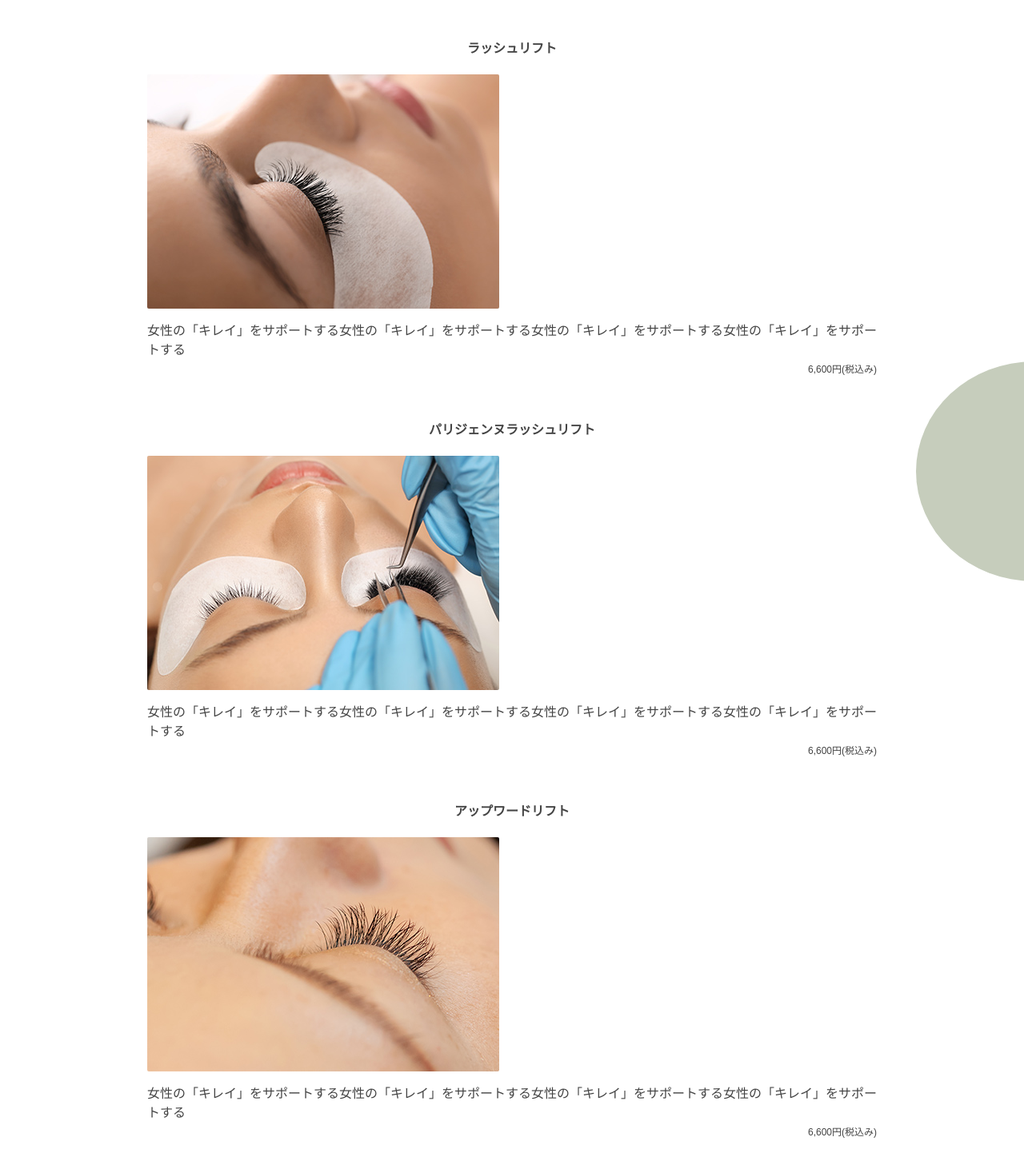
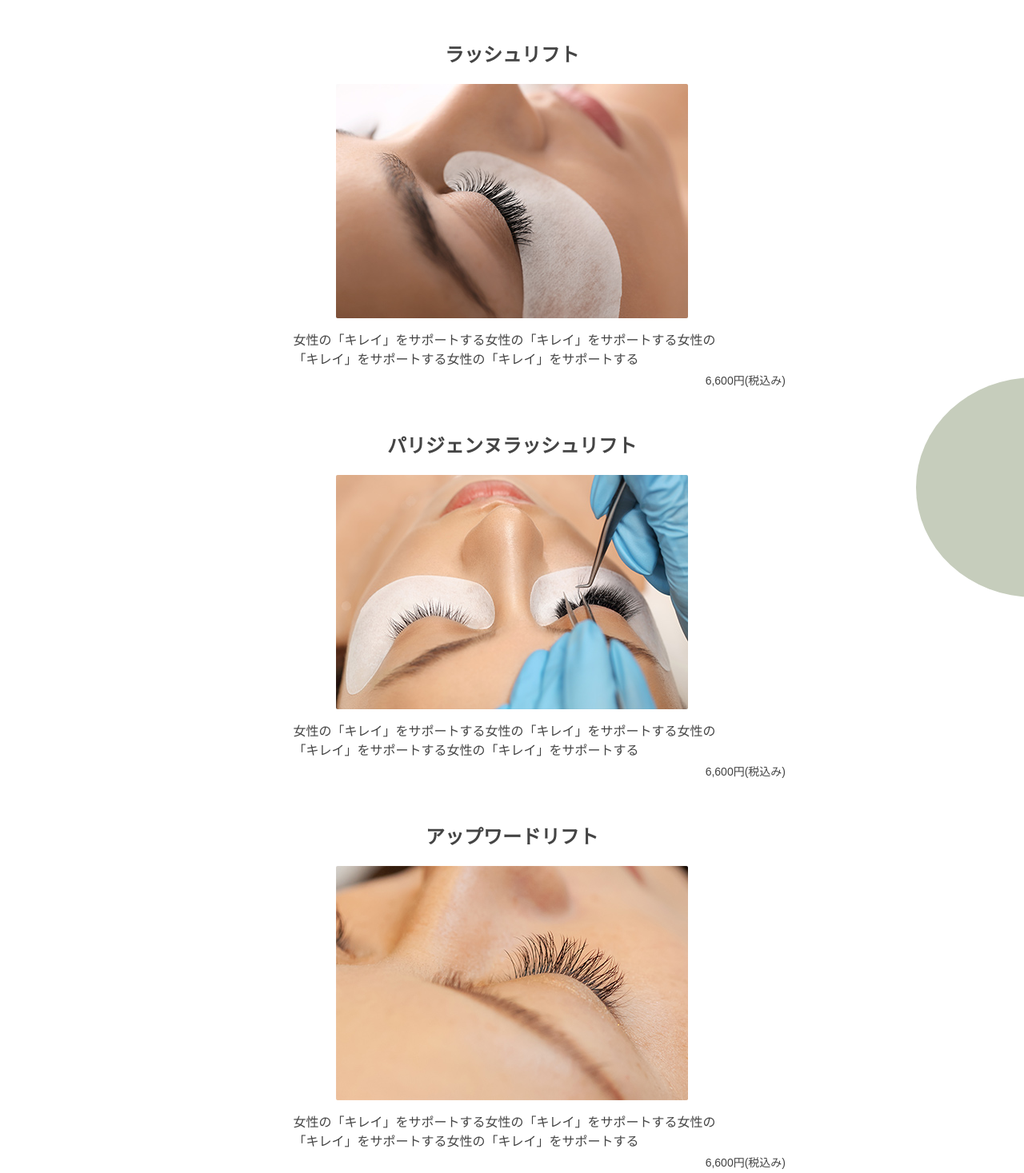
Before and after one commit to nyny-sugar/Msalon, a website: page index.html in a window 1280 px wide. Shown: the part 1914-3381 px from the top of the page at 80% size. Drawn offline with Linux system fonts and the light colour scheme.

Commit message:
md:menuItem設定

```diff
--- a/index.html
+++ b/index.html
@@ -228,60 +228,62 @@
         >
           Menu
         </h2>
-        <div class="">
-          <div class="mb-14 animate-upin">
+        <div class="w-3/4 mx-auto">
+          <div class="mb-14">
             <p class="text-center font-bold mb-5 sm: text-base md:text-2xl">
               まつげパーマ
             </p>
             <img
               src="images/matsuge.jpg"
               alt="まつげパーマしている女性"
-              class="rounded-sm mb-4"
+              class="rounded-sm mb-4 mx-auto"
             />
-            <p class="mb-1">
+            <p class="mb-1 mt-4 w-4/5 mx-auto">
               女性の「キレイ」をサポートする女性の「キレイ」をサポートする女性の「キレイ」をサポートする女性の「キレイ」をサポートする
             </p>
-            <p class="text-right text-xs">6,600円(税込み)</p>
+            <p class="text-right sm:text-xs md:text-sm">6,600円(税込み)</p>
           </div>
-          <div class="mb-14 animate-upin">
-            <p class="text-center font-bold text-base mb-5">ラッシュリフト</p>
+          <div class="mb-14">
+            <p class="text-center font-bold mb-5 sm: text-base md:text-2xl">
+              ラッシュリフト
+            </p>
             <img
               src="images/rash.jpg"
               alt="まつげパーマしている女性"
-              class="rounded-sm mb-4"
+              class="rounded-sm mb-4 mx-auto"
             />
-            <p class="mb-1">
+            <p class="mb-1 mt-4 w-4/5 mx-auto">
               女性の「キレイ」をサポートする女性の「キレイ」をサポートする女性の「キレイ」をサポートする女性の「キレイ」をサポートする
             </p>
-            <p class="text-right text-xs">6,600円(税込み)</p>
+            <p class="text-right sm:text-xs md:text-sm">6,600円(税込み)</p>
           </div>
-          <div class="mb-14 animate-upin">
-            <p class="text-center font-bold text-base mb-5">
+          <div class="mb-14">
+            <p class="text-center font-bold mb-5 sm: text-base md:text-2xl">
               パリジェンヌラッシュリフト
             </p>
             <img
               src="images/parisienne.jpg"
               alt="まつげパーマしている女性"
-              class="rounded-sm mb-4"
+              class="rounded-sm mb-4 mx-auto"
             />
-            <p class="mb-1">
+            <p class="mb-1 mt-4 w-4/5 mx-auto">
               女性の「キレイ」をサポートする女性の「キレイ」をサポートする女性の「キレイ」をサポートする女性の「キレイ」をサポートする
             </p>
-            <p class="text-right text-xs">6,600円(税込み)</p>
+            <p class="text-right sm:text-xs md:text-sm">6,600円(税込み)</p>
           </div>
-          <div class="animate-upin">
-            <p class="text-center font-bold text-base mb-5">
+          <div class="">
+            <p class="text-center font-bold mb-5 sm: text-base md:text-2xl">
               アップワードリフト
             </p>
             <img
               src="images/upword.jpg"
               alt="まつげパーマしている女性"
-              class="rounded-sm mb-4"
+              class="rounded-sm mb-4 mx-auto"
             />
-            <p class="mb-1">
+            <p class="mb-1 mt-4 w-4/5 mx-auto">
               女性の「キレイ」をサポートする女性の「キレイ」をサポートする女性の「キレイ」をサポートする女性の「キレイ」をサポートする
             </p>
-            <p class="text-right text-xs">6,600円(税込み)</p>
+            <p class="text-right sm:text-xs md:text-sm">6,600円(税込み)</p>
           </div>
         </div>
       </div>
```
Also changed, not shown: css/styles_dist.css.
